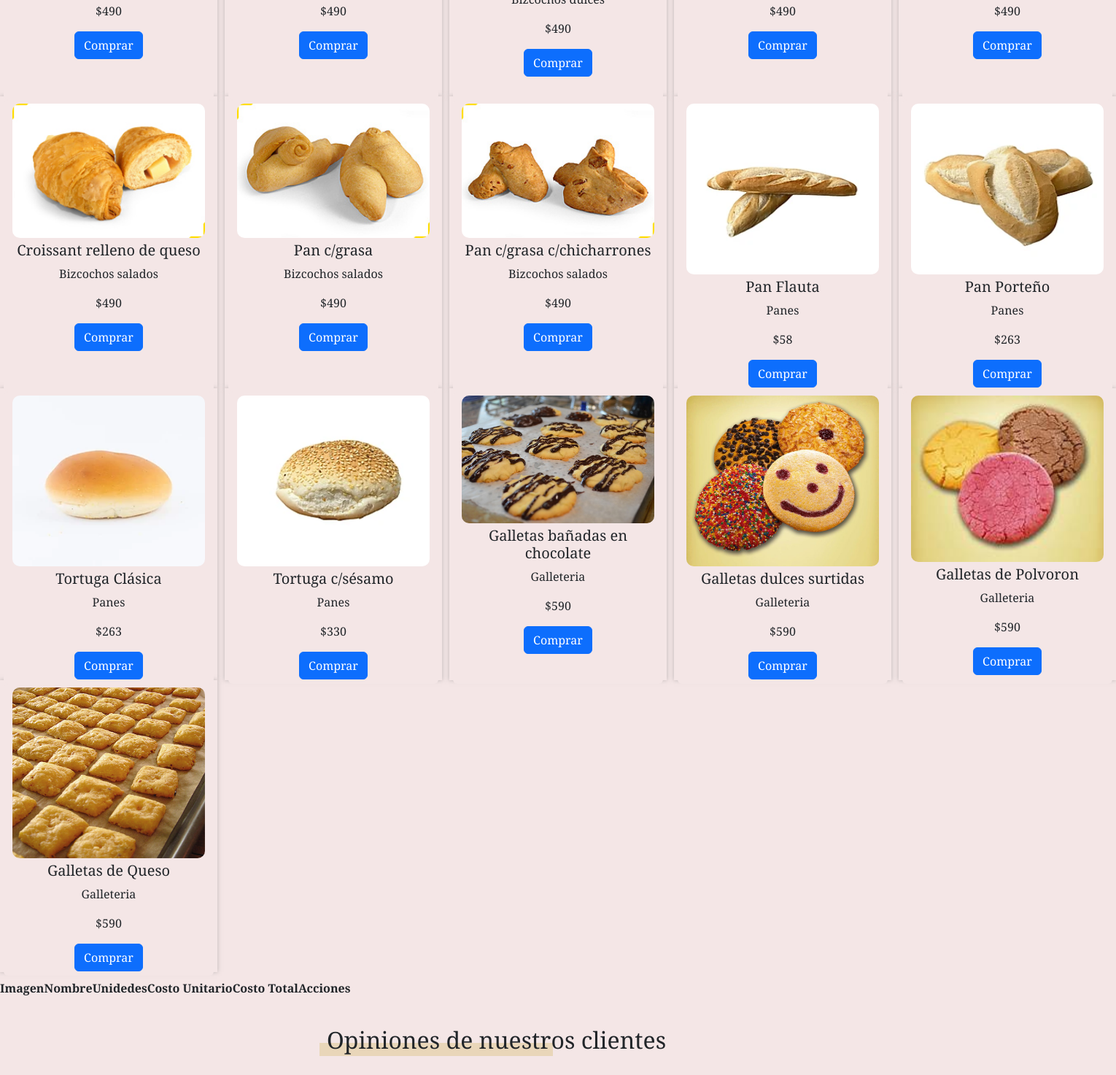
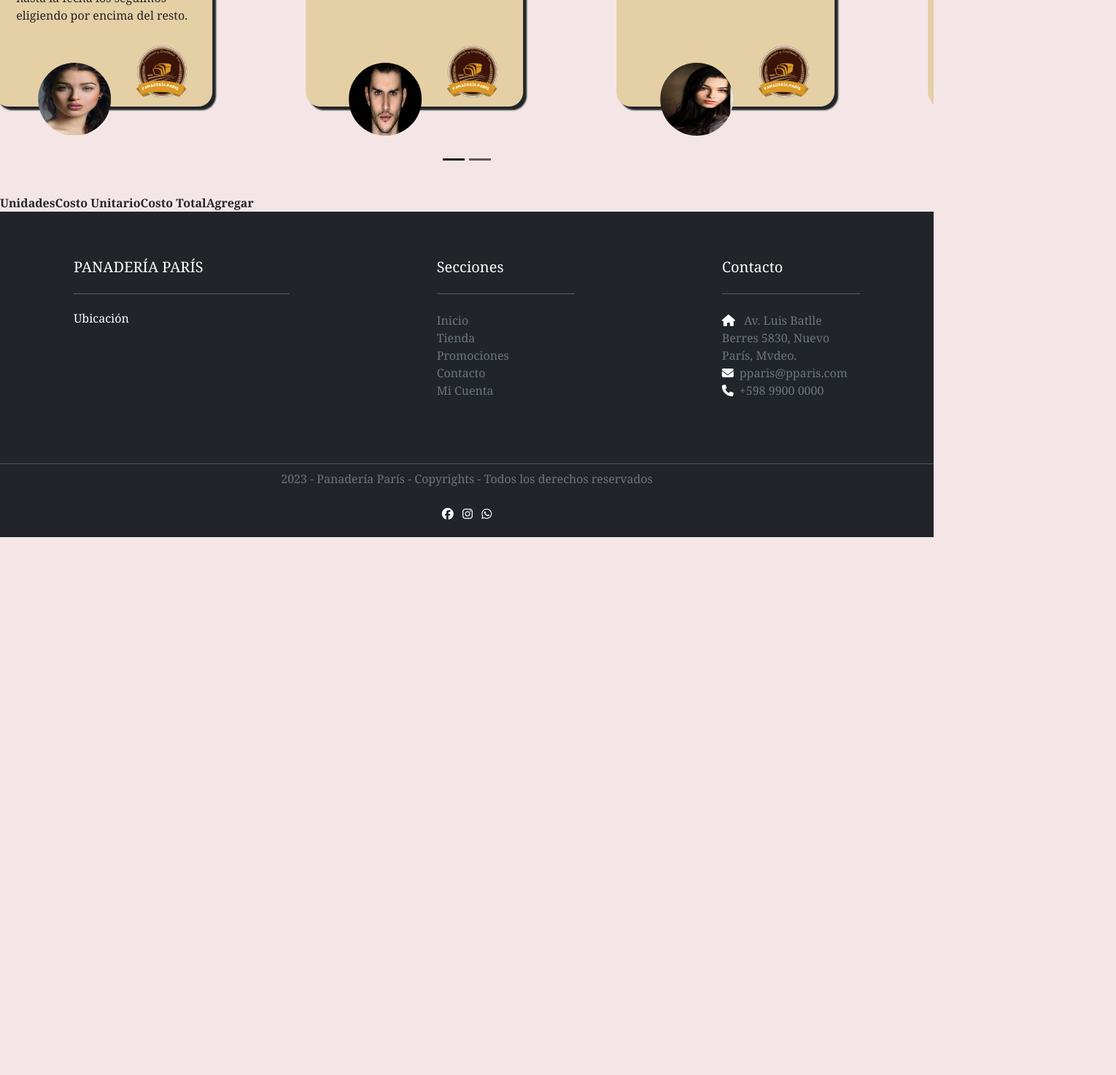
Before and after one commit to jordiotero15/PreEntrega3JordiOteroJS, a plain HTML site: page index.html in a window 1280 px wide. Shown: the part 1399-2872 px from the top of the page at 73% size, 1530 px wide, since content can reach past the window. After the commit the page ends 2135 px from the top, so only its background shows below. Drawn offline with nearby package versions, Linux system fonts and the light colour scheme; grey boxes are pictures that could not be loaded.

Commit message:
Tercera Pre entrega

```diff
--- a/index.html
+++ b/index.html
@@ -152,26 +152,6 @@
                 </div>
             </div>
         </section>
-        <!-- SECTION "MENU" -->
-        <section class="container-fluid">
-            <div id="productos" class="row containerProductos"></div>
-        </section>
-        <div id="carrito" class="carrito">
-            <table>
-                <thead>
-                    <tr>
-                        <th>Imagen</th>
-                        <th>Nombre</th>
-                        <th>Unidedes</th>
-                        <th>Costo Unitario</th>
-                        <th>Costo Total</th>
-                        <th>Acciones</th>
-                    </tr>
-                </thead>
-                <tbody id="items"></tbody>
-                <tfoot id="totales"></tfoot>
-            </table>
-        </div>
     </main>
     <!-- SECTION "SUBTITULO" -->
     <section class="subTitulo">
@@ -267,7 +247,22 @@
                 </div>
             </div>
     </section>
-
+    <div id="carrito" class="carrito">
+        <table>
+            <thead>
+                <tr>
+                    <th></th>
+                    <th></th>
+                    <th>Unidades</th>
+                    <th>Costo Unitario</th>
+                    <th>Costo Total</th>
+                    <th>Agregar</th>
+                </tr>
+            </thead>
+            <tbody id="items"></tbody>
+            <tfoot id="totales"></tfoot>
+        </table>
+    </div>
     </main>
 
     <footer class="bg-dark pt-5 pb-1 container-fluid">
--- a/js/cart.js
+++ b/js/cart.js
@@ -123,7 +123,7 @@ const dibujarFooter = () => {
         let footer = document.createElement("tr");
 
         footer.innerHTML = `
-      <th><b>Totales:</b></th>
+      <th><b>Total:</b></th>
       <td></td>
       <td>${generarTotales().cantidadTotal}</td>
       <td></td>
```
Also changed, not shown: html/tienda.html (+4 -4 lines).
